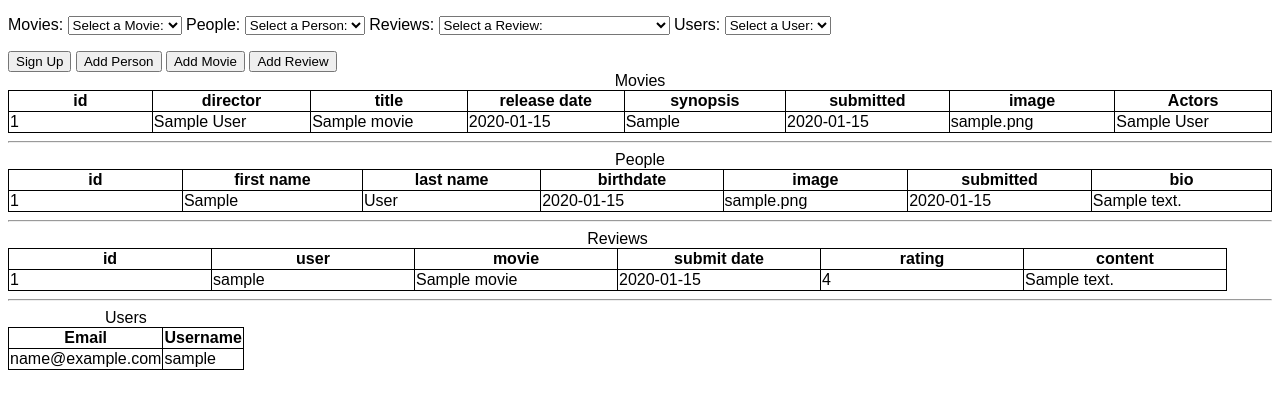
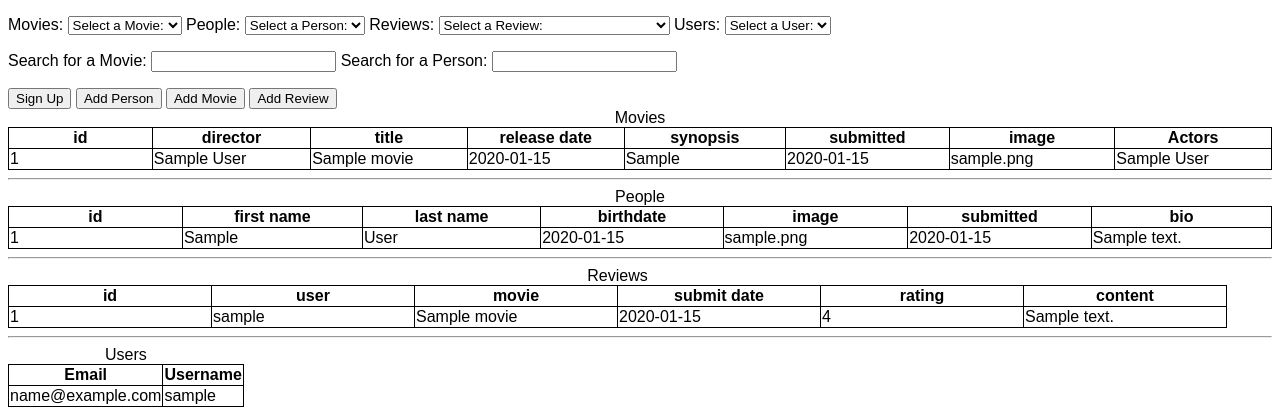
Before and after one commit to ecs0/tbmd.com, a PHP site: page /html/bryan.php in a window 1280 px wide. Shown: the top 420 px of the page. Run offline with PHP 8.4, Linux system fonts and the light colour scheme; tables that the repository leaves empty hold one stand-in row (values such as "Sample post").

Commit message:
view support for void tags

```diff
--- a/html/bryan.php
+++ b/html/bryan.php
@@ -201,6 +201,21 @@
                 </select>
             </label>
         </p>
+        <p>
+            <!-- search bars -->
+            <label>Search for a Movie:
+                <input type="text" name="search_movie" list="movies">
+                <datalist id="movies">
+                    <?php echo $view->moviesAsTag("option", true); ?>
+                </datalist>
+            </label>
+            <label>Search for a Person:
+                <input type="text" name="search_person" list="people">
+                <datalist id="people">
+                    <?php echo $view->peopleAsTag("option", true); ?>
+                </datalist>
+            </label>
+        </p>
     </form>
 
     <div>
--- a/php/View.php
+++ b/php/View.php
@@ -33,13 +33,14 @@ class View {
         return $innerHtml;
     }
 
-    public function moviesAsTag($tag) {
+    public function moviesAsTag($tag, $void = false) {
         $innerHtml = "";
         $link = new Connection();
 
         foreach ($link->getMovies() as $movie) {
             if ($movie instanceof Movie) {
-                $innerHtml .= $this->tag($tag, $movie);
+                $element = $void == true ? $this->voidTag($tag, $movie) : $this->tag($tag, $movie);
+                $innerHtml .= $element;
             }
         }
 
@@ -64,13 +65,14 @@ class View {
         return $innerHtml;
     }
 
-    public function peopleAsTag($tag) {
+    public function peopleAsTag($tag, $void = false) {
         $innerHtml = "";
         $link = new Connection();
 
         foreach ($link->getPeople() as $person) {
             if ($person instanceof Person) {
-                $innerHtml .= $this->tag($tag, $person);
+                $element = $void ? $this->voidTag($tag, $person) : $this->tag($tag, $person);
+                $innerHtml .= $element;
             }
         }
 
@@ -135,6 +137,10 @@ class View {
         return $innerHtml;
     }
 
+    public function voidTag($tag, $value) {
+        return "<$tag value='".$value."'>";
+    }
+
     /**
      * Marks up a domain object
      *
```
